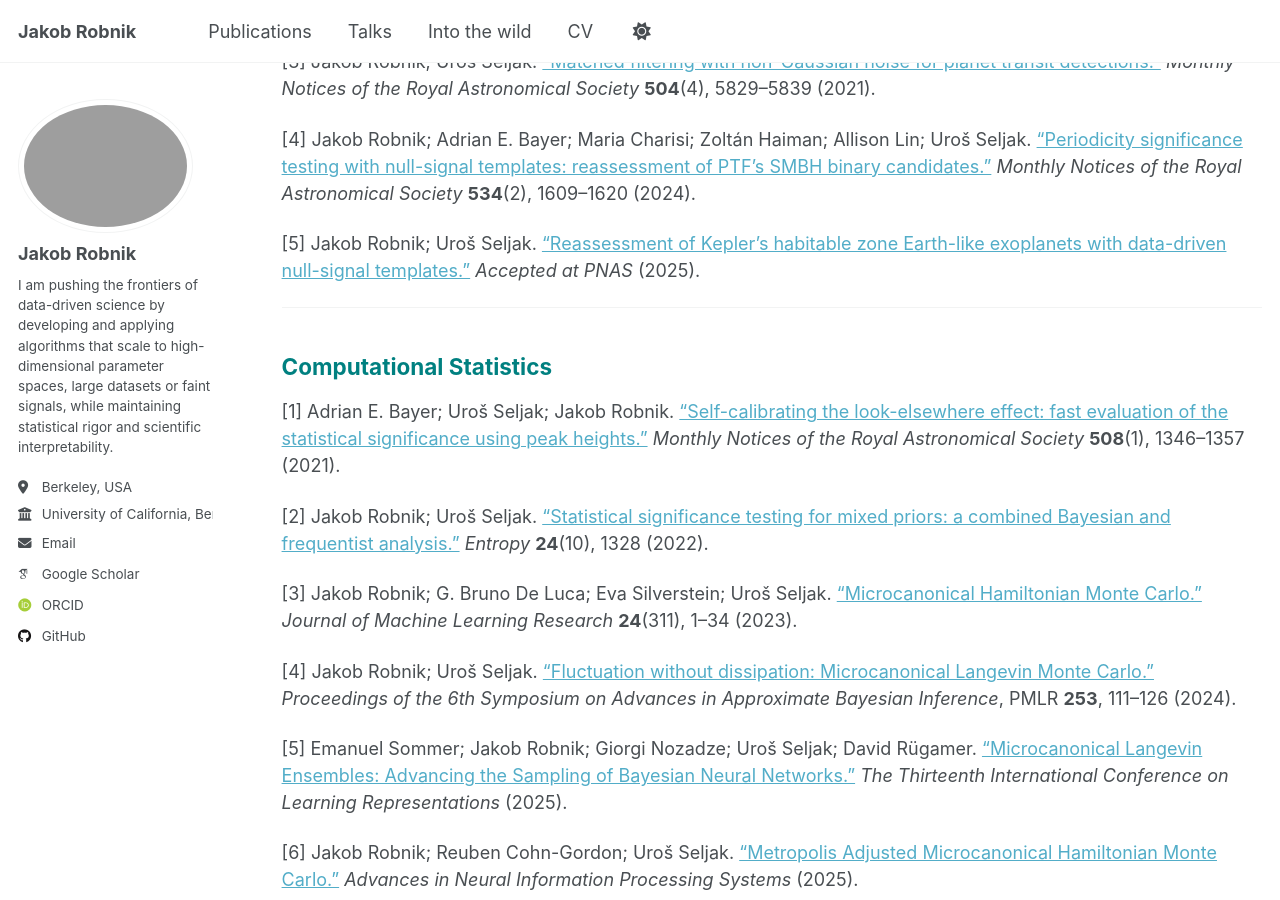
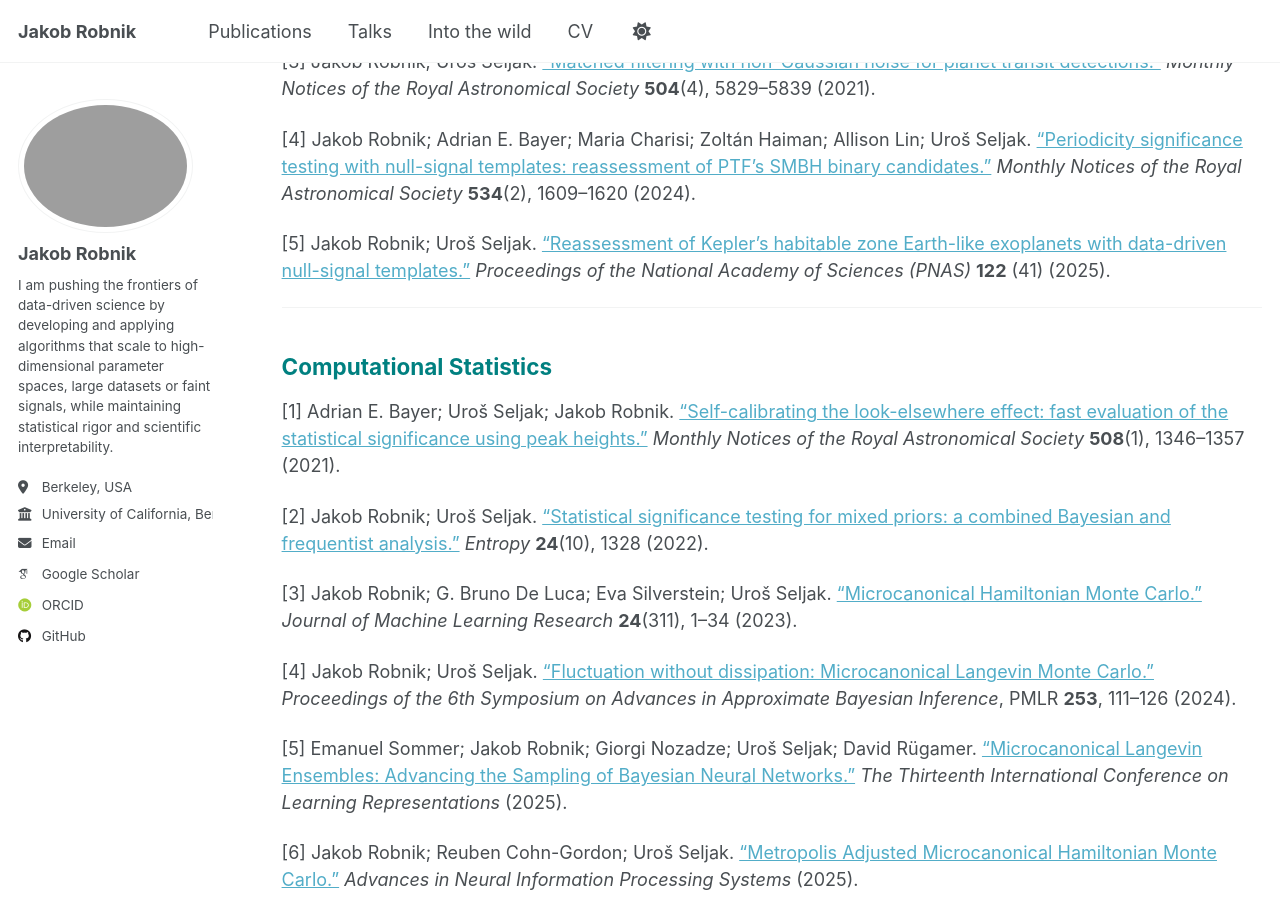
Before and after one commit to JakobRobnik/JakobRobnik.github.io, a Jekyll site: the page built from _pages/publications.md, in a window 1280 px wide and 900 px high, scrolled down 393 px. Built offline with Jekyll 4.4.1, drawn with Linux system fonts in a browser that asks for light colours; some web fonts are replaced; a script that is not in the unit is left out.

Commit message:
Update publications.md

```diff
--- a/_pages/publications.md
+++ b/_pages/publications.md
@@ -22,7 +22,7 @@ You can also find my articles on [my Google Scholar profile](https://scholar.goo
 
 [4] Jakob Robnik; Adrian E. Bayer; Maria Charisi; Zoltán Haiman; Allison Lin; Uroš Seljak. ["Periodicity significance testing with null-signal templates: reassessment of PTF’s SMBH binary candidates.”](https://doi.org/10.1093/mnras/stae2220) *Monthly Notices of the Royal Astronomical Society* **534**(2), 1609–1620 (2024).
 
-[5] Jakob Robnik; Uroš Seljak. ["Reassessment of Kepler’s habitable zone Earth-like exoplanets with data-driven null-signal templates.”](https://arxiv.org/abs/2509.07409) *Accepted at PNAS* (2025).
+[5] Jakob Robnik; Uroš Seljak. ["Reassessment of Kepler’s habitable zone Earth-like exoplanets with data-driven null-signal templates.”](https://www.pnas.org/doi/10.1073/pnas.2513927122) *Proceedings of the National Academy of Sciences (PNAS)* **122** (41) (2025).
 
 ---
 
```
